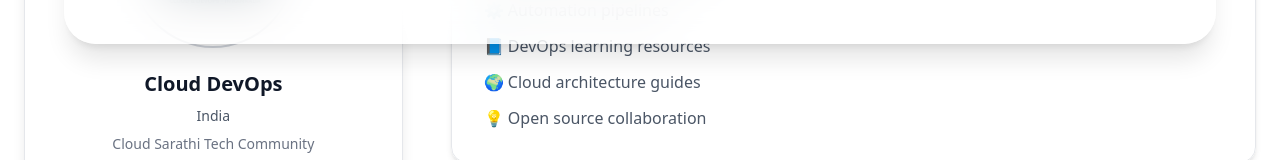
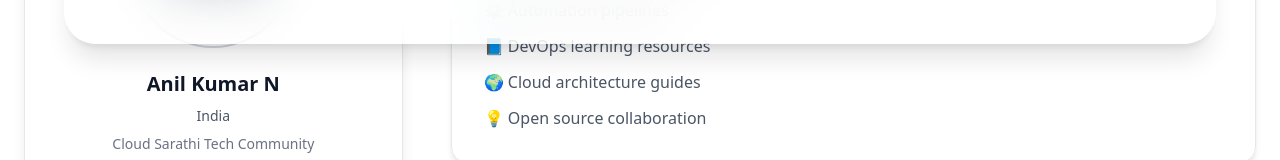
Before and after one commit to CloudSarathi/devops_portfolio, a Next.js app: page /about in a window 1280 px wide. Shown: the part 395-555 px from the top of the page. Built offline with nearby package versions, Linux system fonts and the light colour scheme.

Commit message:
Update page.tsx

```diff
--- a/app/about/page.tsx
+++ b/app/about/page.tsx
@@ -50,7 +50,7 @@ const About = () => {
 
           <div className="text-center space-y-2">
             <h2 className="text-xl font-semibold text-gray-900 dark:text-white">
-              Cloud DevOps
+              Anil Kumar N
             </h2>
 
             <p className="text-gray-600 dark:text-gray-400 text-sm">India</p>
@@ -117,9 +117,9 @@ const About = () => {
 
             <div className="grid md:grid-cols-3 gap-6">
               {[
-                { num: "50+", label: "Projects Completed" },
-                { num: "15+", label: "Certifications" },
-                { num: "100+", label: "Blog Posts" },
+                { num: "20+", label: "Projects Completed" },
+                { num: "5+", label: "Certifications" },
+                { num: "20+", label: "Blog Posts" },
               ].map((item, i) => (
                 <motion.div
                   key={item.label}
```
